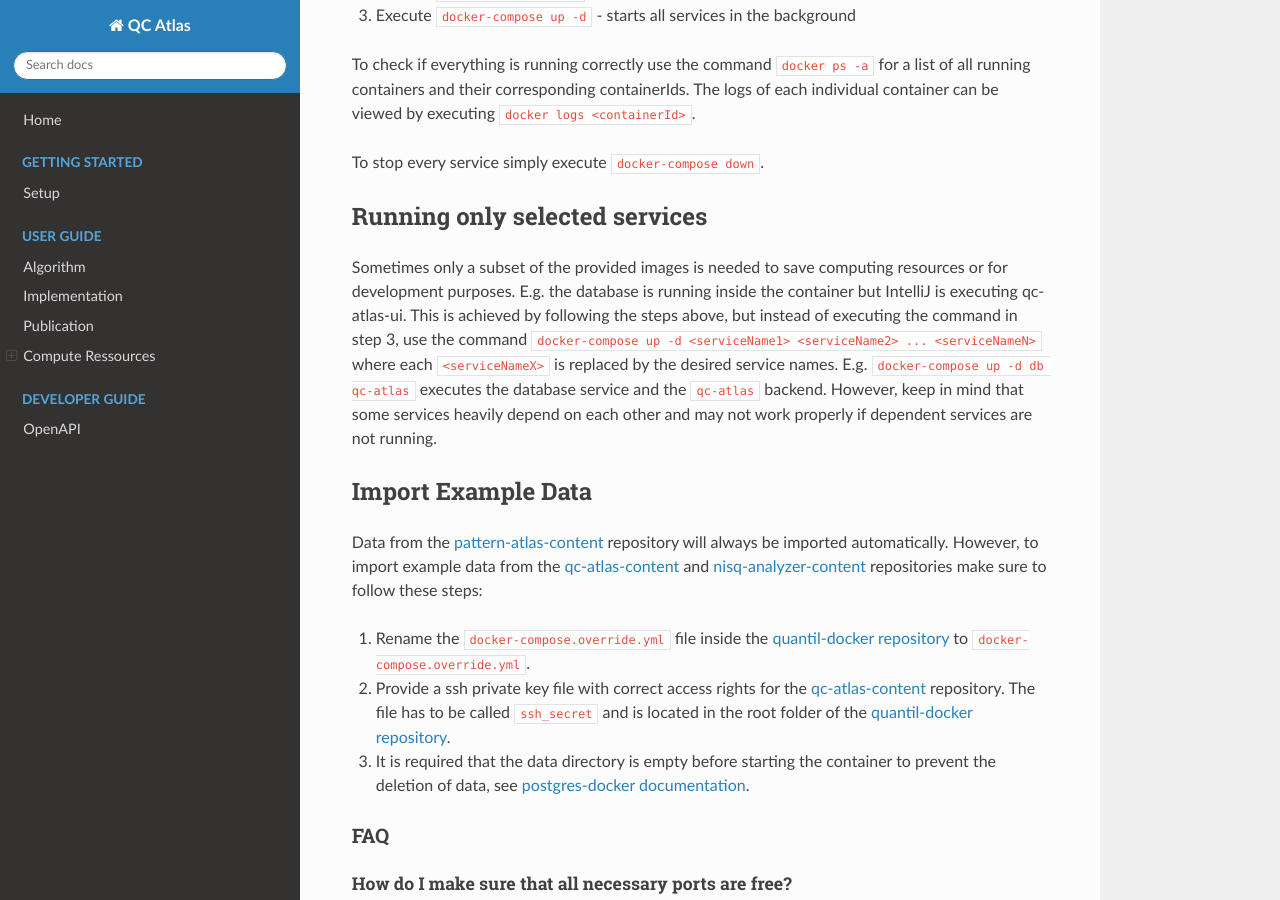
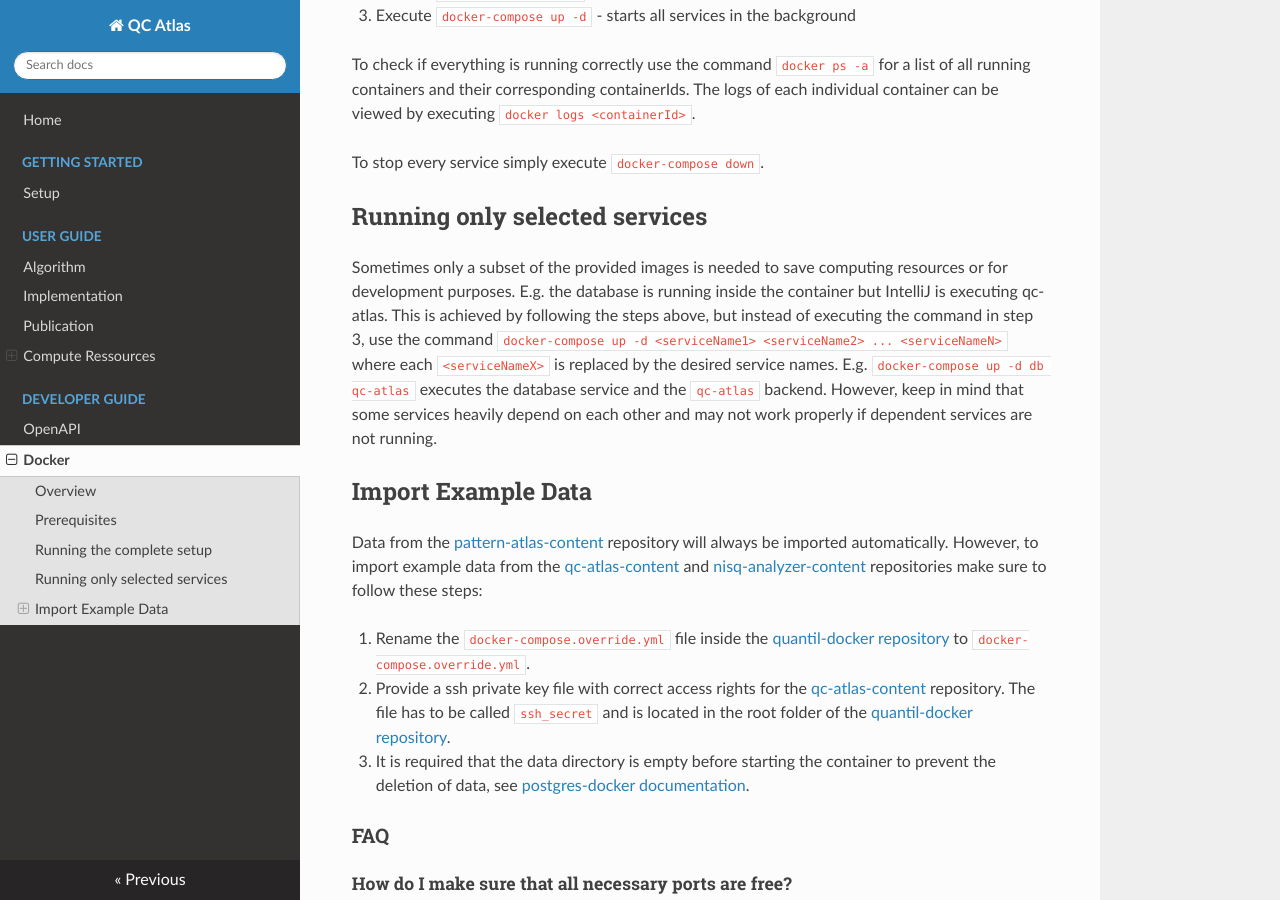
Before and after one commit to UST-QuAntiL/quantil-docs, an MkDocs documentation site: the page built from docs/developer-guide/docker.md, in a window 1280 px wide and 900 px high, scrolled down 1139 px. Built offline with MkDocs 1.6.1, drawn with Linux system fonts in a browser that asks for light colours; nearby versions of some CDN libraries; some of the changed text lies outside the part shown.

Commit message:
fix navigation

```diff
--- a/docs/developer-guide/docker.md
+++ b/docs/developer-guide/docker.md
@@ -40,7 +40,7 @@ The logs of each individual container can be viewed by executing `docker logs <c
 To stop every service simply execute `docker-compose down`.
 
 ## Running only selected services
-Sometimes only a subset of the provided images is needed to save computing resources or for development purposes. E.g. the database is running inside the container but IntelliJ is executing qc-atlas-ui.
+Sometimes only a subset of the provided images is needed to save computing resources or for development purposes. E.g. the database is running inside the container but IntelliJ is executing qc-atlas.
 This is achieved by following the steps above, but instead of executing the command in step 3, use the command
 `docker-compose up -d <serviceName1> <serviceName2> ... <serviceNameN>`
 where each `<serviceNameX>` is replaced by the desired service names.
--- a/mkdocs.yml
+++ b/mkdocs.yml
@@ -13,4 +13,5 @@ nav:
             - 'Software Platforms': 'user-guide/execution-environments/software-platform.md'
     - Developer Guide:
         - 'OpenAPI': 'developer-guide/openapi.md'
+        - 'Docker': 'developer-guide/docker.md'
 theme: readthedocs
```
